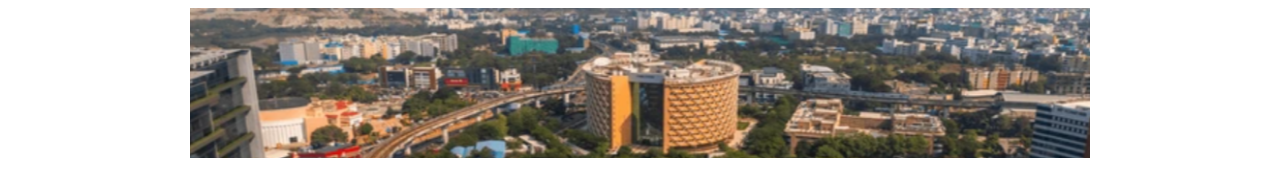
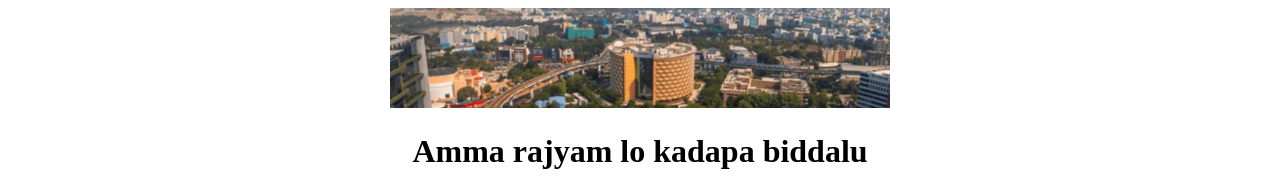
Before and after one commit to sukeshyadav9949-oss/day2project, a plain HTML site: page index.html in a window 1280 px wide. Shown: the top 180 px of the page. Drawn offline with Linux system fonts and the light colour scheme.

Commit message:
changedtopphoto

```diff
--- a/index.html
+++ b/index.html
@@ -7,7 +7,7 @@
 </head>
 <body>
     <center>
-        <img src="topphoto.png" alt="Hotstar " width="900" height="150">
+        <img src="topphoto.png" alt="Hotstar " width="500" height="100">
     </center>
     <h1 align="center"><b>  Amma rajyam lo kadapa biddalu</b></h1>
     <mark><p align="center">Telangana politics</p></mark>
```
